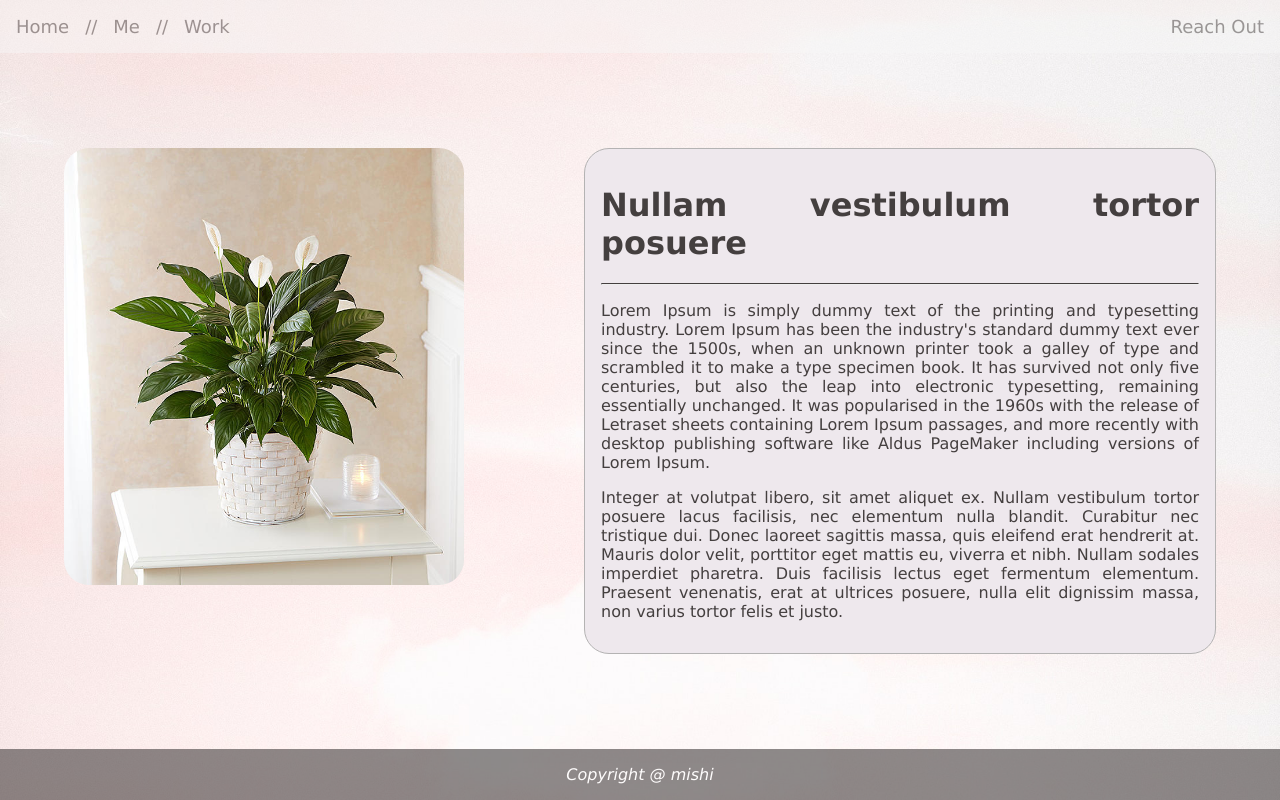
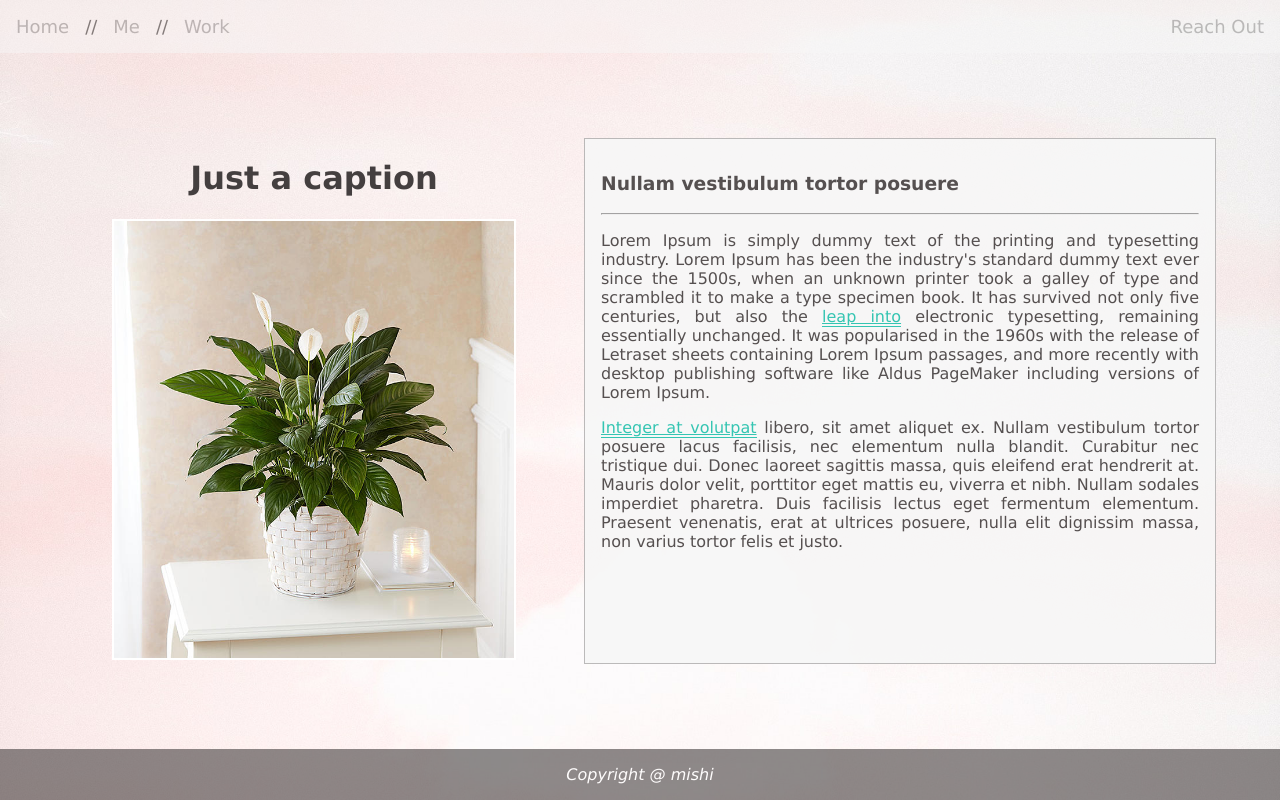
Before and after one commit to arcaneLake/home, a plain HTML site: page index.html in a window 1280 px wide. Drawn offline with Linux system fonts and the light colour scheme.

Commit message:
Move certain elements around in CSS

```diff
--- a/index.html
+++ b/index.html
@@ -17,16 +17,17 @@
 
         <div class="container">
         <div class="left">
-        <img src="./images/image1.jpg" alt="Pic of house plant">
+            <center><h1>Just a caption</h1>
+            <img src="./images/image1.jpg" alt="Pic of house plant"></center>
         </div>
 
         <div class="right">
-            <h1>Nullam vestibulum tortor posuere</h1>
-            <hr class="new1">
-            <p>Lorem Ipsum is simply dummy text of the printing and typesetting industry. Lorem Ipsum has been the industry's standard dummy text ever since the 1500s, when an unknown printer took a galley of type and scrambled it to make a type specimen book. It has survived not only five centuries, but also the leap into electronic typesetting, remaining essentially unchanged. It was popularised in the 1960s with the release of Letraset sheets containing Lorem Ipsum passages, and more recently with desktop publishing software like Aldus PageMaker including versions of Lorem Ipsum.</p>
+            <h3>Nullam vestibulum tortor posuere</h3>
+            <hr class="hr-1">
+            <p>Lorem Ipsum is simply dummy text of the printing and typesetting industry. Lorem Ipsum has been the industry's standard dummy text ever since the 1500s, when an unknown printer took a galley of type and scrambled it to make a type specimen book. It has survived not only five centuries, but also the <a href="testing.html">leap into</a> electronic typesetting, remaining essentially unchanged. It was popularised in the 1960s with the release of Letraset sheets containing Lorem Ipsum passages, and more recently with desktop publishing software like Aldus PageMaker including versions of Lorem Ipsum.</p>
 
 
-            <p>Integer at volutpat libero, sit amet aliquet ex. Nullam vestibulum tortor posuere lacus facilisis, nec elementum nulla blandit. Curabitur nec tristique dui. Donec laoreet sagittis massa, quis eleifend erat hendrerit at. Mauris dolor velit, porttitor eget mattis eu, viverra et nibh. Nullam sodales imperdiet pharetra. Duis facilisis lectus eget fermentum elementum. Praesent venenatis, erat at ultrices posuere, nulla elit dignissim massa, non varius tortor felis et justo.</p>
+            <p><a href="testing.html">Integer at volutpat</a> libero, sit amet aliquet ex. Nullam vestibulum tortor posuere lacus facilisis, nec elementum nulla blandit. Curabitur nec tristique dui. Donec laoreet sagittis massa, quis eleifend erat hendrerit at. Mauris dolor velit, porttitor eget mattis eu, viverra et nibh. Nullam sodales imperdiet pharetra. Duis facilisis lectus eget fermentum elementum. Praesent venenatis, erat at ultrices posuere, nulla elit dignissim massa, non varius tortor felis et justo.</p>
         </div>
         </div>
 
--- a/style.css
+++ b/style.css
@@ -11,30 +11,34 @@ body {
     text-align: justify;
 }
 
-ul {
+.top-nav ul {
     list-style: none;
     padding: 0;
     margin: 0;
     display: flex;
-    gap: 16px;
+    align-items: center;
+    gap: 8px;
 }
 
 img {
-    border-radius: 25px;
     max-width: 80%;
     height: auto;
+    border: 2px solid white;
 }
 
 /* NAVIGATION MENUS */
 
-.top-nav {
+.top-nav, .top-nav a, .top-nav text {
     font-size: large;
     display: flex;
-    gap: 25px;
+    text-decoration: none;
+    border: none;
+    color: rgb(19, 19, 19);
     background-color: rgb(247, 247, 247);
     opacity: 0.5;
-    padding: 16px;
+    padding: 8px;
     justify-content: space-between;
+    align-items: center;
 }
 
 .top-nav-contact {
@@ -59,6 +63,7 @@ img {
     justify-content: center;
     flex-direction: row;
     gap: 20px;
+    margin: 30px 0;
 }
 
 .left {
@@ -68,18 +73,20 @@ img {
 
 .right {
     margin-right: 5%;
-    background-color: rgb(238, 232, 237);
+    background-color: rgb(247, 247, 247);
+    opacity: 0.9;
     border: 1px solid rgb(180, 179, 179);
-    border-radius: 25px;
     padding: 16px;
     max-width: 700px;
+    min-width: 400px;
+    max-height: 600px;
 }
 
 a {
-    color: rgb(68, 63, 63);
-    text-decoration: none;
+    color: rgb(31, 192, 171);
+    border-bottom: 1px solid;
 }
 
-hr.new1 {
+hr.hr1 {
     border-top: 1px solid rgb(68, 63, 63);
 }
```
